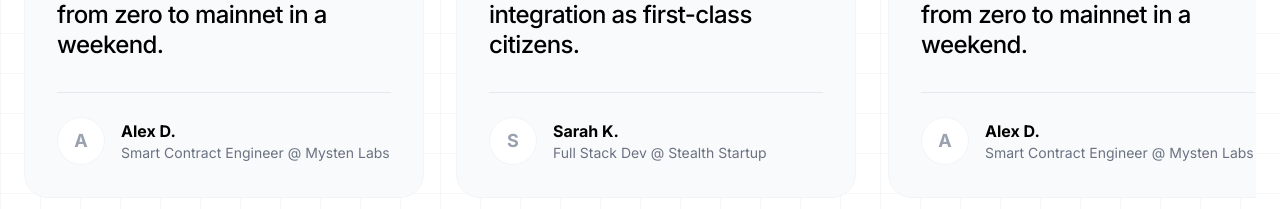
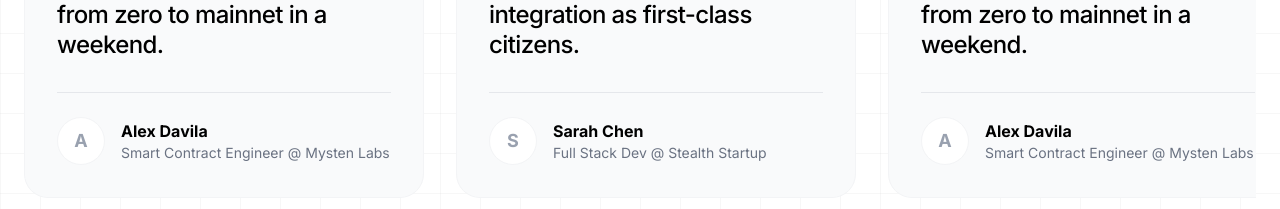
Before and after one commit to shaibuafeez/aleo-, a Next.js app: page / in a window 1280 px wide. Shown: the part 3773-3982 px from the top of the page. Built offline with nearby package versions, Linux system fonts and the light colour scheme; no server answers; what @mysten/dapp-kit, @mysten/sui would draw is missing.

Commit message:
Content: Use realistic full names in Testimonials

```diff
--- a/app/components/Testimonials.tsx
+++ b/app/components/Testimonials.tsx
@@ -16,13 +16,13 @@ const COMPANIES = [
 const TESTIMONIALS = [
     {
         quote: "The visualizer makes Move concepts click instantly. I went from zero to mainnet in a weekend.",
-        author: "Alex D.",
+        author: "Alex Davila",
         role: "Smart Contract Engineer",
         company: "Mysten Labs"
     },
     {
         quote: "Finally, a learning platform that treats frontend and contract integration as first-class citizens.",
-        author: "Sarah K.",
+        author: "Sarah Chen",
         role: "Full Stack Dev",
         company: "Stealth Startup"
     }
```
